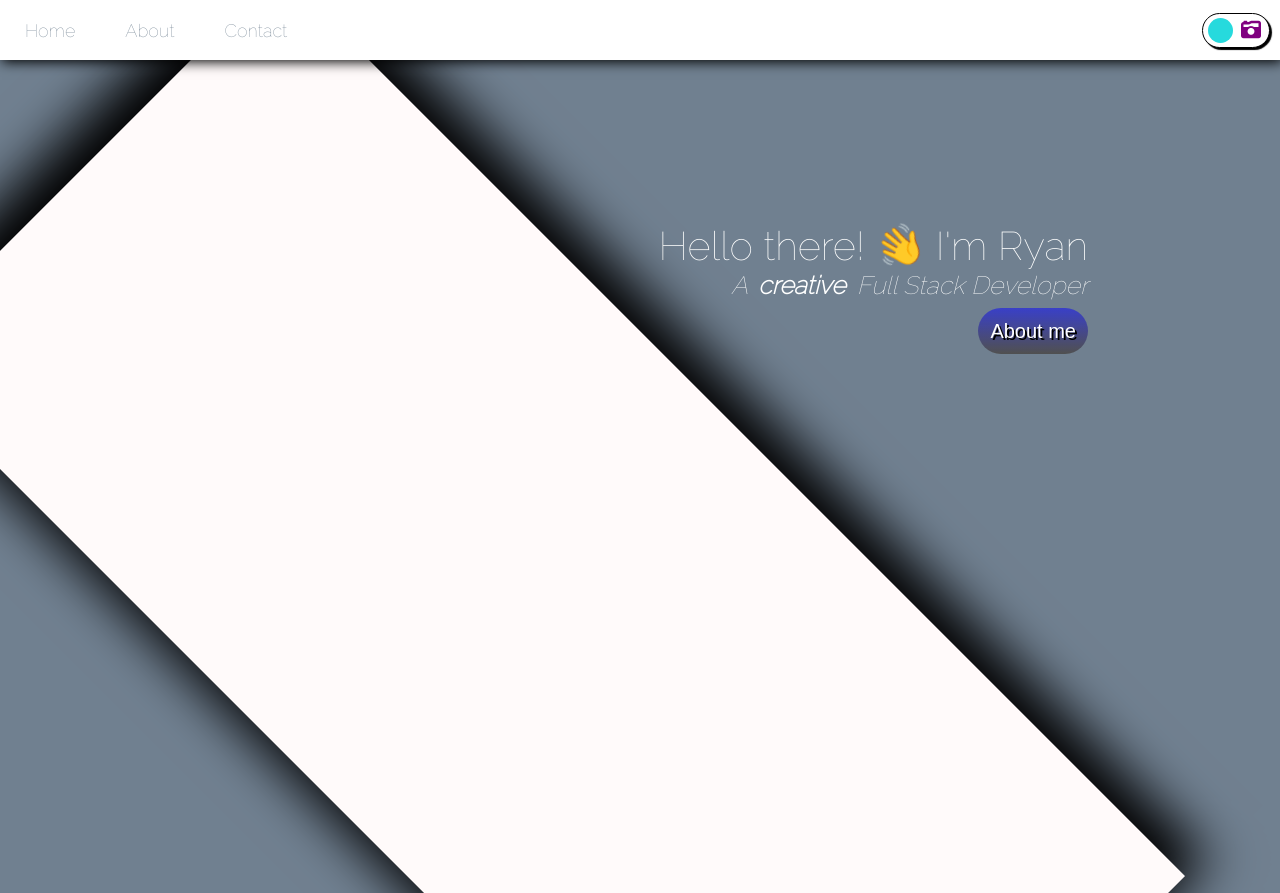
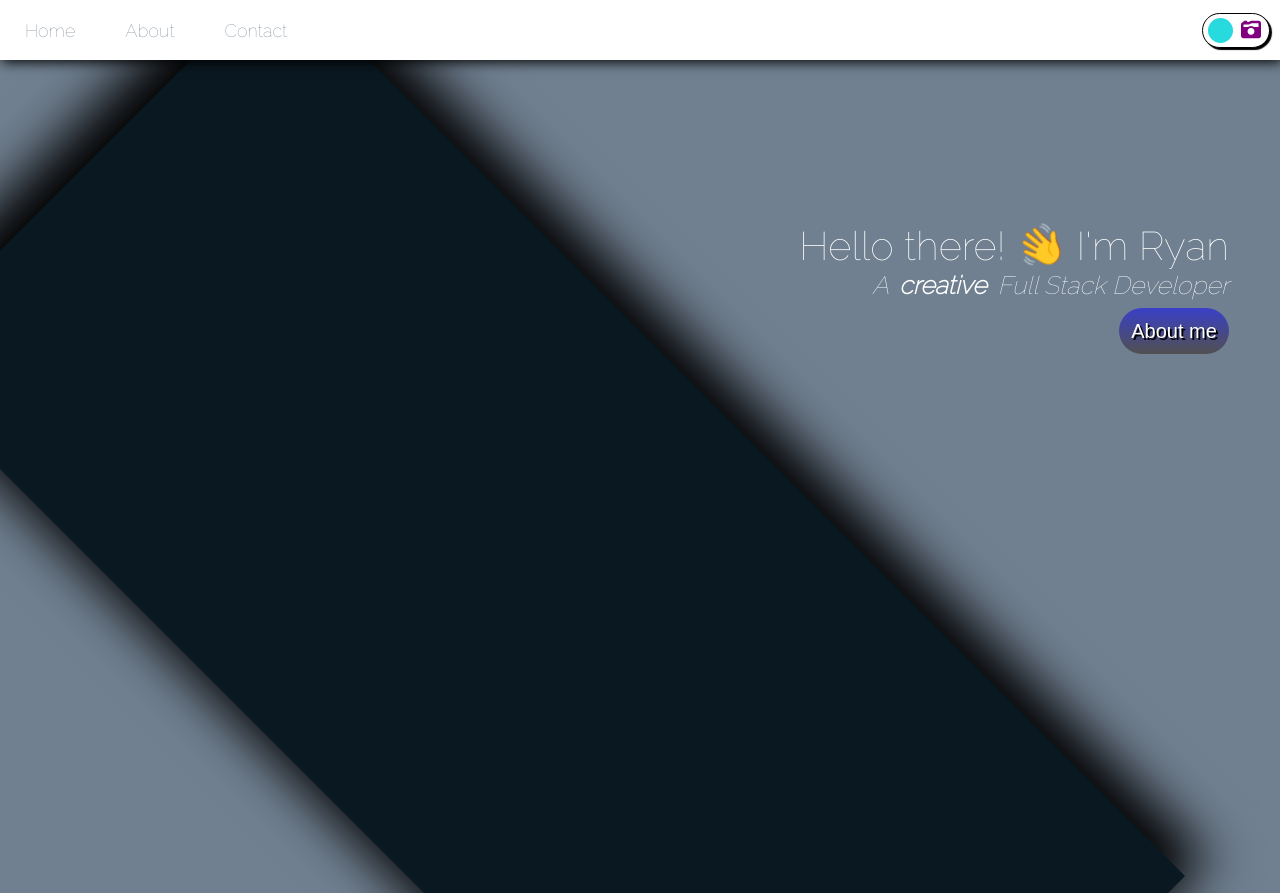
Before and after one commit to ryancarville/portfolio-app, a React (Create React App) app: page / in a window 1280 px wide. Built offline with nearby package versions, Linux system fonts and the light colour scheme.

Commit message:
removed console

```diff
--- a/src/App.css
+++ b/src/App.css
@@ -2,6 +2,7 @@
   margin: 0;
   padding: 0;
   overflow: hidden;
+  width: 100%;
 }
 .section-wrapper {
   width: 100%;
@@ -121,7 +122,7 @@
     display: flex;
     flex-direction: column;
     align-items: center;
-    animation: fadeIn 2s ease-in-out;
+    animation: fadeIn 1s ease-in-out;
   }
   .project-title {
     font-size: 25px;
--- a/src/components/DevSection/DevHome/DevHome.css
+++ b/src/components/DevSection/DevHome/DevHome.css
@@ -34,13 +34,13 @@
   text-shadow: black 2px 2px;
   margin-top: 150px;
   opacity: 0;
-  animation: fadeIn 2s 1s ease-in-out forwards;
+  animation: fadeIn 1s 1s forwards;
 }
 #home header {
   margin-top: 15%;
   margin-right: 15%;
   color: white;
-  animation: flyFromRight 3s 0.5s ease-in-out;
+  animation: flyFromRight 2s 1s ease-in-out;
 }
 #home-hello {
   font-size: 40px;
@@ -81,7 +81,7 @@
     margin-top: 0px;
     margin-left: -8%;
     padding: 275px;
-    background-color: snow;
+    background-color: rgb(10, 24, 33);
     transform: rotate(45deg);
     box-shadow: rgb(0, 0, 0) -15px -10px 50px 20px;
   }
@@ -103,13 +103,13 @@
     font-style: normal;
     margin-top: 150px;
     opacity: 0;
-    animation: fadeIn 2s 1s ease-in-out forwards;
+    animation: fadeIn 1s 2s ease-in-out forwards;
   }
   #home header {
     margin-top: 15%;
-    margin-right: 15%;
+    margin-right: 4%;
     color: white;
-    animation: flyFromRight 3s 0.5s ease-in-out;
+    animation: flyFromRight 2s 0.5s ease-in-out;
   }
   #home-hello {
     font-size: 40px;
--- a/src/components/DevSection/DevHome/DevHome.js
+++ b/src/components/DevSection/DevHome/DevHome.js
@@ -13,6 +13,11 @@ export default class DevHome extends Component {
     };
   }
   rotateWords = () => {
+    this.setState({
+      startWordLoop: true,
+      classAnimation: "fadeIn"
+    });
+
     if (this.state.startWordLoop === true) {
       const words = ["creative", "curious", "courageous"];
       let i = 0;
@@ -29,10 +34,6 @@ export default class DevHome extends Component {
   };
   componentDidMount() {
     window.scrollTo(0, 0);
-    this.setState({
-      startWordLoop: true,
-      classAnimation: "fadeIn"
-    });
     setTimeout(() => {
       this.rotateWords();
     }, 50);
--- a/src/components/PhotoSection/Galleries/Gallery.js
+++ b/src/components/PhotoSection/Galleries/Gallery.js
@@ -4,9 +4,8 @@ import "./Gallery.css";
 import images from "../../../helper";
 
 function imagesLoaded(parentNode) {
-  console.log(parentNode);
   const imgElements = document.getElementsByClassName("image");
-  console.log(imgElements);
+
   for (const img of imgElements) {
     if (!img.complete) {
       return false;
@@ -69,7 +68,7 @@ export default class Gallery extends Component {
     data[0].subs.forEach(sub => {
       for (let i = 1; i <= sub.numOfImg; i++) {
         var image = {
-          url: sub.image_data.url + `${folder}` + "/" + `0${i}.jpg`,
+          url: sub.image_data.url + `${folder}/0${i}.jpg`,
           alt: `${this.props.folder}-0${i}`
         };
         madeImages.push(image);
--- a/src/components/PhotoSection/Galleries/HomeGallery.css
+++ b/src/components/PhotoSection/Galleries/HomeGallery.css
@@ -15,7 +15,9 @@
     animation: fadeInOut 9s 4.5s ease-in-out infinite;
   }
   #home-gallery img {
-    width: 70%;
+    margin-top: 10%;
+    margin-left: 25%;
+    width: 50%;
     height: auto;
   }
 }
--- a/src/components/PhotoSection/Galleries/HomeGallery.js
+++ b/src/components/PhotoSection/Galleries/HomeGallery.js
@@ -2,18 +2,6 @@ import React, { Component } from "react";
 import "./HomeGallery.css";
 
 
-function imagesLoaded(parentNode) {
-  console.log(parentNode);
-  const imgElements = document.getElementsByClassName("image");
-  console.log(imgElements);
-  for (const img of imgElements) {
-    console.log(img.complete);
-    if (!img.complete) {
-      return false;
-    }
-  }
-  return true;
-}
 export default class HomeGallery extends Component {
   constructor(props) {
     super(props);
--- a/src/components/PhotoSection/PhotoHome/PhotoHome.css
+++ b/src/components/PhotoSection/PhotoHome/PhotoHome.css
@@ -72,7 +72,7 @@
     position: fixed;
     transform: rotate(20deg);
     box-shadow: rgb(0, 0, 0) -15px -10px 50px 20px;
-    width: 25rem;
+    width: 40rem;
     height: 130rem;
     z-index: -1;
     float: left;
@@ -84,13 +84,14 @@
 
   #photo-home-content {
     width: 60%;
+
     padding: 15px;
     display: flex;
     flex-direction: column;
     justify-content: center;
     text-align: center;
-    margin-left: 5rem;
-    margin-right: 5em;
+    margin-left: 3rem;
+    margin-right: 2em;
     color: snow;
     overflow: visible;
   }
```
